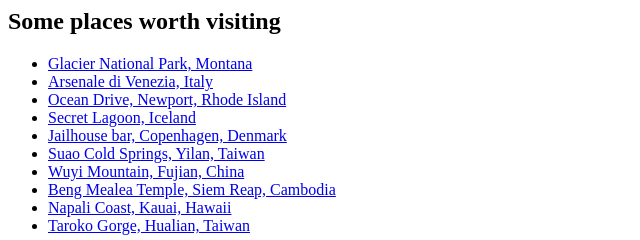
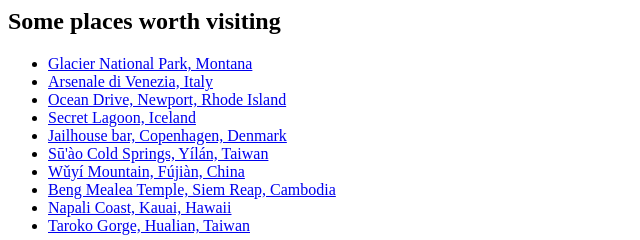
Before and after one commit to rsquizz/html-me-something, a plain HTML site: page index.html in a window 1280 px wide. Shown: the top 240 px of the page, 0-640 px from the left. Drawn offline with Linux system fonts and the light colour scheme.

Commit message:
Added tone marks to the pinyin

```diff
--- a/index.html
+++ b/index.html
@@ -12,8 +12,8 @@
 					<li><a href="Ocean Dr">Ocean Drive, Newport, Rhode Island</a></li>
 					<li><a href="Secret Lagoon">Secret Lagoon, Iceland</a></li>
 					<li><a href="Jailhouse">Jailhouse bar, Copenhagen, Denmark</a></li>
-					<li><a href="Cold Springs">Suao Cold Springs, Yilan, Taiwan</a></li>
-					<li><a href="Wuyishan">Wuyi Mountain, Fujian, China</a></li>
+					<li><a href="Cold Springs">Su&#772;'a&#768;o Cold Springs, Yi&#769;la&#769;n, Taiwan</a></li>
+					<li><a href="Wuyishan">Wu&#780;yi&#769; Mountain, Fu&#769;jia&#768;n, China</a></li>
 					<li><a href="Beng Mealea">Beng Mealea Temple, Siem Reap, Cambodia</a></li>
 					<li><a href="napali">Napali Coast, Kauai, Hawaii</a></li>
 					<li><a href="Taroko">Taroko Gorge, Hualian, Taiwan</a></li>
```
